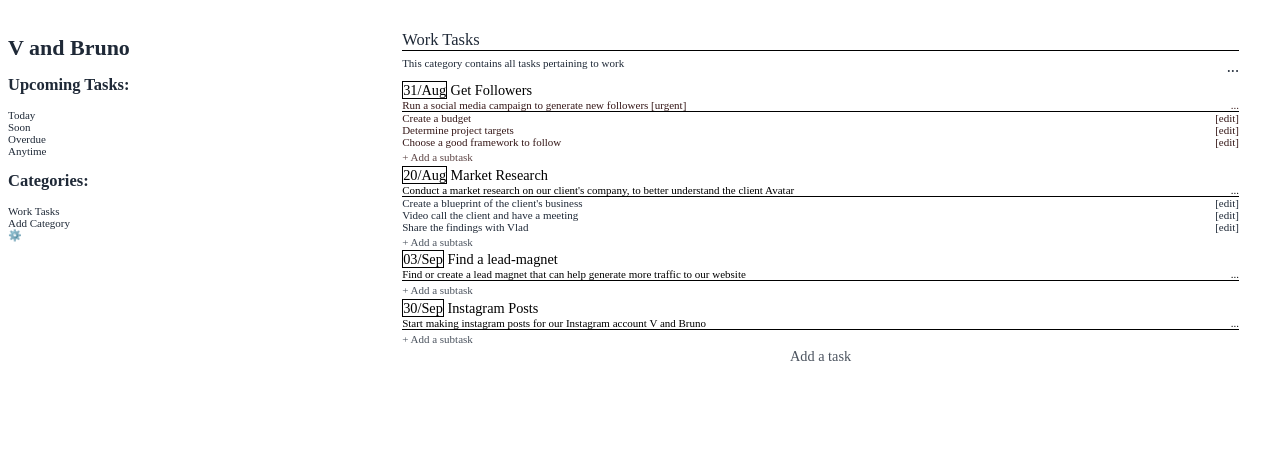
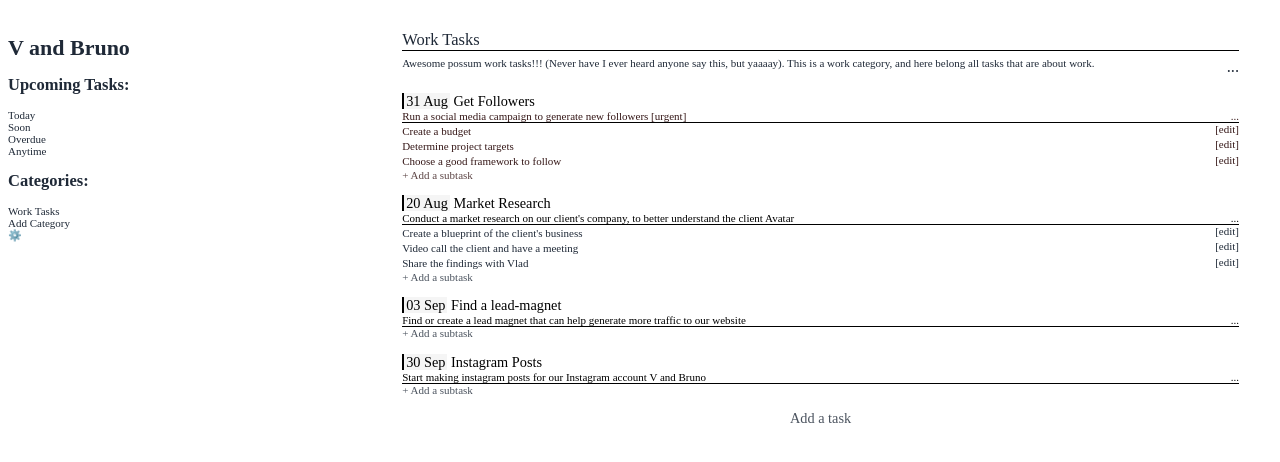
Before and after one commit to Viktotovich/workit-kit, a website built with webpack: page src/index.html in a window 1280 px wide. Built offline with nearby package versions, Linux system fonts and the light colour scheme.

Commit message:
"Major design decision with dates, old format dd/MMM looked unappealing. I added a very soft background and a left border to separte the title and date - but soft enough to not steal attention. Also, tested dd-MM format which was beautiful, but lacking in contect"

```diff
--- a/src/components/date-handler.js
+++ b/src/components/date-handler.js
@@ -12,7 +12,8 @@
     },
     processDate: function(dueDate){
         const dateObj = new Date(Date.parse(dueDate));
-        return format(dateObj, 'dd/MMM');
+        //dd-MM looks gorgeous, but sacrafices user friendlyness
+        return format(dateObj, 'dd MMM');
     },
     isToday: function(dateStr){
         const todayObj = new Date();
--- a/src/components/task-master.js
+++ b/src/components/task-master.js
@@ -49,7 +49,7 @@
 }
 
 //Mock stuff to fill the display
-const workCat = new Category("Work Tasks", "This category contains all tasks pertaining to work");
+const workCat = new Category("Work Tasks", "Awesome possum work tasks!!! (Never have I ever heard anyone say this, but yaaaay). This is a work category, and here belong all tasks that are about work.");
 
 projects[workCat.catTitle] = workCat;
 
--- a/src/styles.css
+++ b/src/styles.css
@@ -5,6 +5,7 @@
     --secondary-color: grey;
     --color-urgent: rgb(53, 23, 23);
     --color-normal: black;
+    --soft-background-color: rgb(245, 245, 245);
     --hover-shade-color: antiquewhite;
     --font-size-main: 1rem;
     --font-size-secondary: 0.8rem;
@@ -34,10 +35,12 @@
 .cat-description {
     display: flex;
     justify-content: space-between;
+    margin: 0.25rem 0 1rem;
 }
 
-.options-on-hover.cat {
+.options-on-hover {
     border-bottom: none;
+    margin-left: 1.5rem;
 }
 
 .options-on-hover:hover {
@@ -66,7 +69,9 @@
 }
 
 .due-display {
-    border: 1px solid var(--border-color);
+    border-left: 2px solid var(--border-color);
+    background-color: var(--soft-background-color);
+    padding: 0 2px;
 }
 
 .task-title,
@@ -80,13 +85,21 @@
     justify-content: space-between;
 }
 
+.subtask-details-container:hover {
+    background-color: var(--hover-shade-color);
+}
+
+.subtask-details {
+    margin: 0.15rem 0;
+}
+
 .subtask-details.complete {
     text-decoration: line-through;
     opacity: 0.4;
 }
 
-.subtask-details:hover {
-    background-color: var(--hover-shade-color);
+.subtask-details.complete ~ .options-on-hover {
+    opacity: 0.2;
 }
 
 .add-task {
@@ -94,9 +107,12 @@
     text-align: center;
 }
 
+.add-subtask {
+    margin: 0 0 1.3rem;
+}
+
 .add-subtask,
 .add-task {
-    margin: 0.3rem 0;
     opacity: 0.8;
 }
 
```
